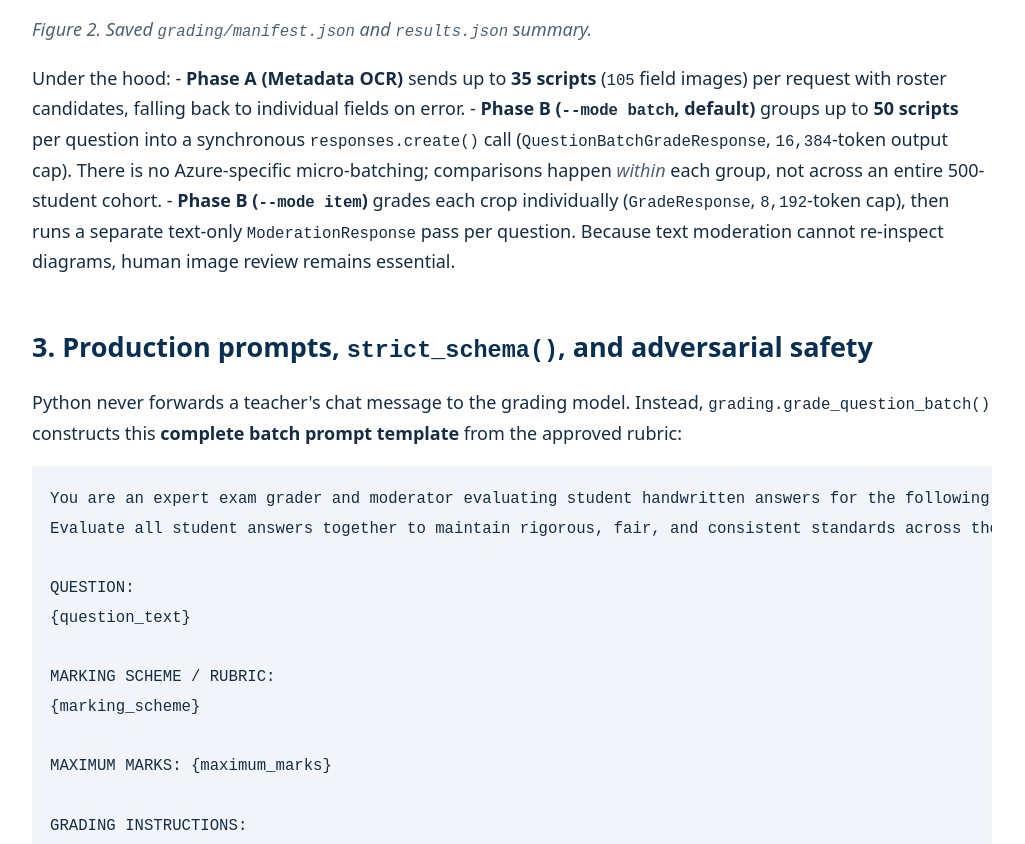
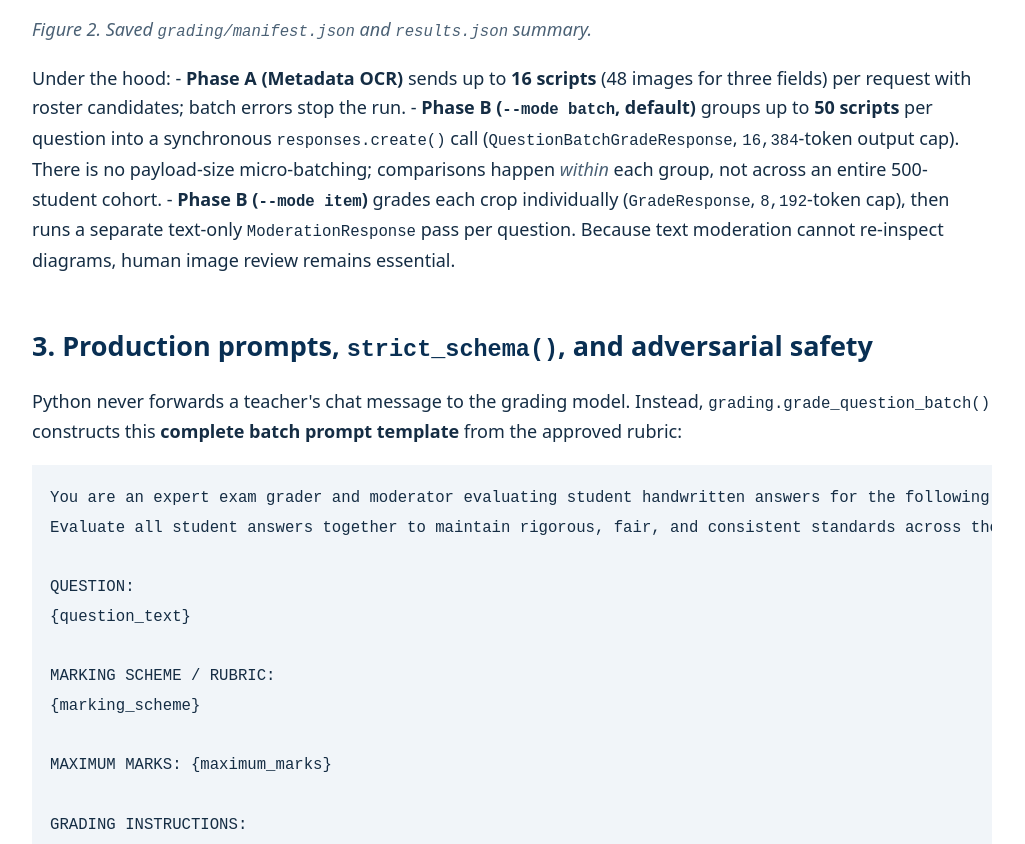
Before and after one commit to wongcyrus/azure-handwriting-grader-skills, a plain HTML site: page docs/blog-series/02-multimodal-grading-and-agent-framework.html in a window 1280 px wide. Shown: the part 3137-3981 px from the top of the page, without its empty margins (128-1153 px from the left). Drawn offline with Linux system fonts and the light colour scheme.

Commit message:
Document safe batch grading and recovery
Describe image limits, per-script scan composites, failure handling, question-batch retries, bisection consent, and mandatory human review across the skill and project guides.

Co-authored-by: Copilot <223556219+Copilot@users.noreply.github.com>

```diff
--- a/docs/blog-series/02-multimodal-grading-and-agent-framework.html
+++ b/docs/blog-series/02-multimodal-grading-and-agent-framework.html
@@ -59,8 +59,8 @@ a{color:#0067b8}em{color:#4b6175}
 <p><img alt="Selected saved grading manifest and result counts: batch mode, four scripts and twenty marks." src="media/14-grading-evidence.png" /></p>
 <p><em>Figure 2. Saved <code>grading/manifest.json</code> and <code>results.json</code> summary.</em></p>
 <p>Under the hood:
-- <strong>Phase A (Metadata OCR)</strong> sends up to <strong>35 scripts</strong> (<code>105</code> field images) per request with roster candidates, falling back to individual fields on error.
-- <strong>Phase B (<code>--mode batch</code>, default)</strong> groups up to <strong>50 scripts</strong> per question into a synchronous <code>responses.create()</code> call (<code>QuestionBatchGradeResponse</code>, <code>16,384</code>-token output cap). There is no Azure-specific micro-batching; comparisons happen <em>within</em> each group, not across an entire 500-student cohort.
+- <strong>Phase A (Metadata OCR)</strong> sends up to <strong>16 scripts</strong> (48 images for three fields) per request with roster candidates; batch errors stop the run.
+- <strong>Phase B (<code>--mode batch</code>, default)</strong> groups up to <strong>50 scripts</strong> per question into a synchronous <code>responses.create()</code> call (<code>QuestionBatchGradeResponse</code>, <code>16,384</code>-token output cap). There is no payload-size micro-batching; comparisons happen <em>within</em> each group, not across an entire 500-student cohort.
 - <strong>Phase B (<code>--mode item</code>)</strong> grades each crop individually (<code>GradeResponse</code>, <code>8,192</code>-token cap), then runs a separate text-only <code>ModerationResponse</code> pass per question. Because text moderation cannot re-inspect diagrams, human image review remains essential.</p>
 <h2>3. Production prompts, <code>strict_schema()</code>, and adversarial safety</h2>
 <p>Python never forwards a teacher's chat message to the grading model. Instead, <code>grading.grade_question_batch()</code> constructs this <strong>complete batch prompt template</strong> from the approved rubric:</p>
```
Also changed, not shown: 12 other files.
